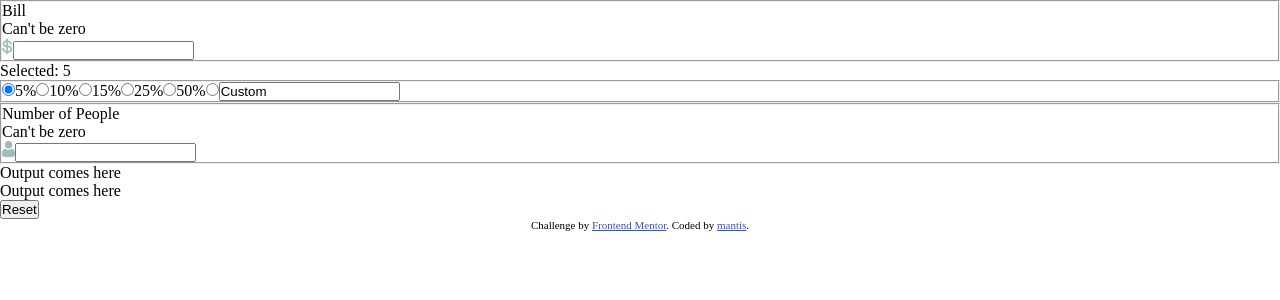
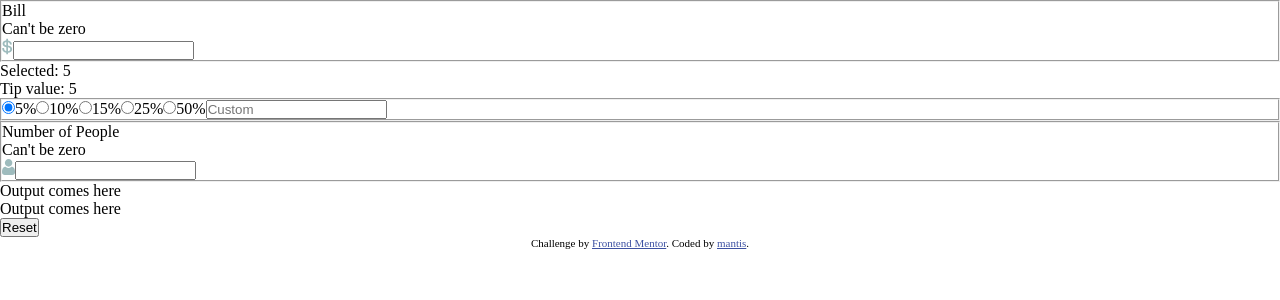
Before and after one commit to morauszkia/fm-tip-calculator, a Vue app: page / in a window 1280 px wide. Shown: the top 300 px of the page. Built offline with nearby package versions, Linux system fonts and the light colour scheme.

Commit message:
Get tip value from radio/text input

```diff
--- a/src/components/TipSelector.vue
+++ b/src/components/TipSelector.vue
@@ -1,12 +1,17 @@
 <script setup>
-import { ref } from "vue";
+import { computed, ref } from "vue";
 const tipOptions = ["5", "10", "15", "25", "50"];
 const selectedOption = ref("5");
-const customTip = ref("Custom");
+const customTip = ref("");
+const tipPcent = computed(() => {
+  if (tipOptions.includes(selectedOption.value)) return selectedOption.value;
+  return customTip;
+});
 </script>
 
 <template>
   <p>Selected: {{ selectedOption }}</p>
+  <p>Tip value: {{ tipPcent }}</p>
   <fieldset>
     <template v-for="value in tipOptions" :key="value">
       <input
@@ -19,23 +24,15 @@ const customTip = ref("Custom");
       <label :for="value">{{ value + "%" }}</label>
     </template>
     <input
-      type="radio"
-      name="tip"
-      value="custom"
-      id="custom"
-      v-model="selectedOption"
-    />
-    <label for="custom">
-      <input
       type="text"
       @click="
         () => {
           selectedOption = 'custom';
         }
       "
-        :value="customTip"
+      placeholder="Custom"
+      v-model="customTip"
     />
-    </label>
   </fieldset>
 </template>
 
```
Lines whose indentation alone changed are shown as unchanged.
